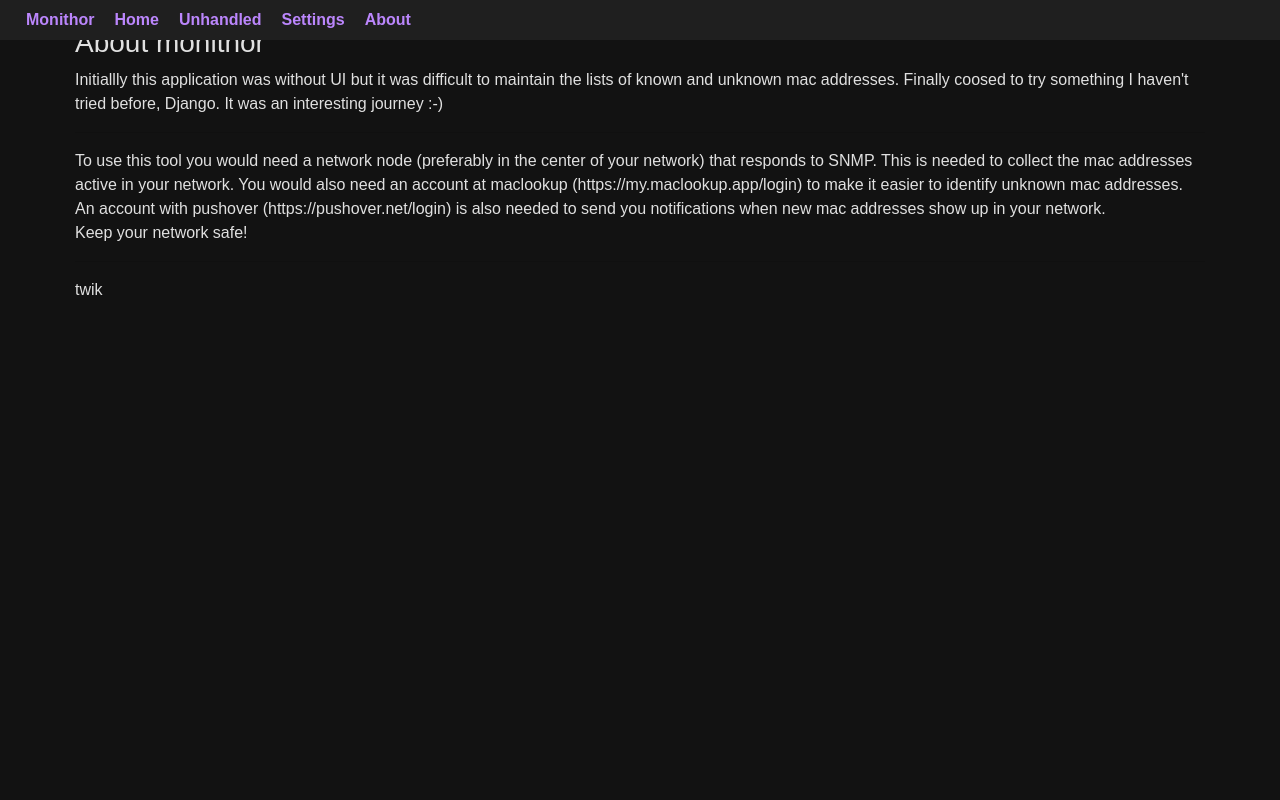
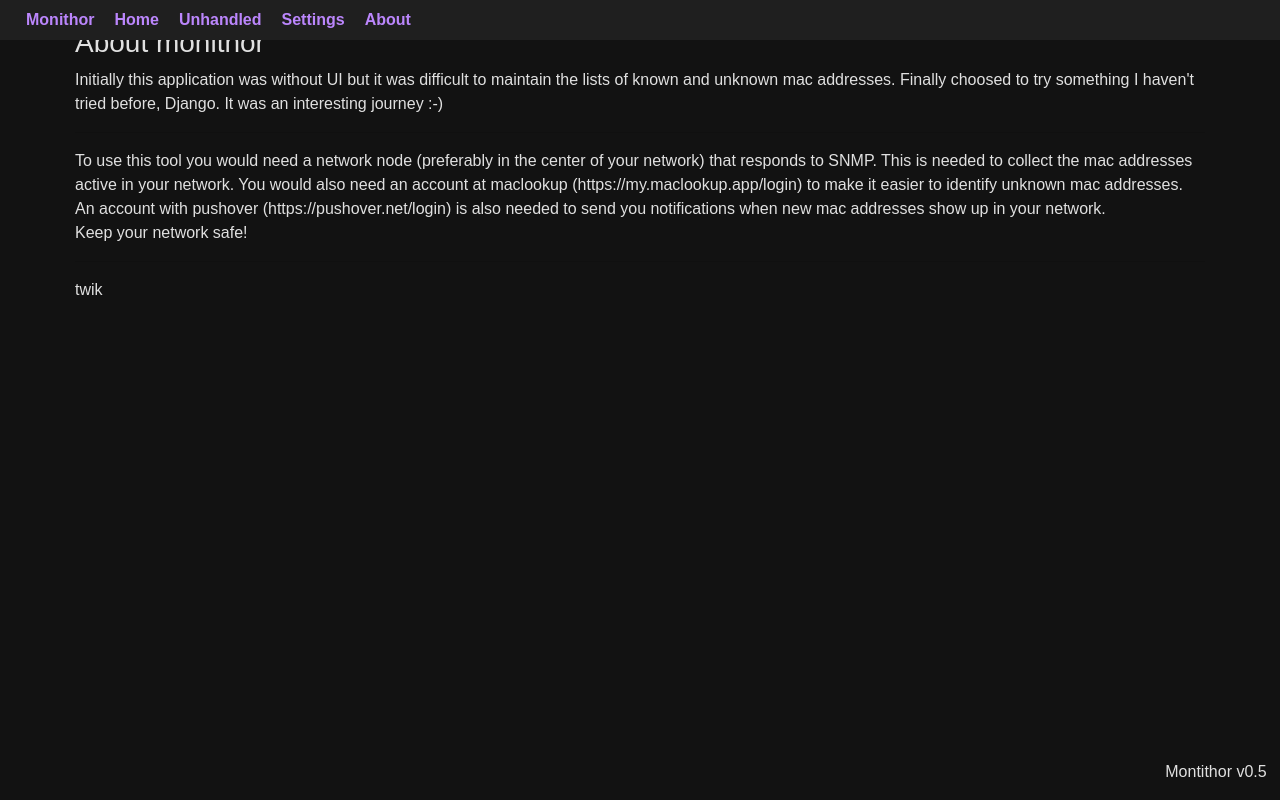
Before and after one commit to twik1/monithor, a Django app: page /monithor/about/ in a window 1280 px wide. Run offline with Django 5.2, Linux system fonts and the light colour scheme; some libraries are stand-ins or nearby versions.

Commit message:
Add version footer

```diff
--- a/monithor/templates/about.html
+++ b/monithor/templates/about.html
@@ -3,8 +3,8 @@
 {% block content %}
     <h3>About monithor</h3>
 <div class="text-wrap">
-Initiallly this application was without UI but it was difficult to maintain the lists of known and unknown mac addresses.
-Finally coosed to try  something I haven't tried before, Django.
+Initially this application was without UI but it was difficult to maintain the lists of known and unknown mac addresses.
+Finally choosed to try  something I haven't tried before, Django.
 It was an interesting journey :-)
     <hr>
 To use this tool you would need a network node (preferably in the center of your network) that responds to SNMP.
--- a/monithor/templates/base.html
+++ b/monithor/templates/base.html
@@ -82,5 +82,10 @@
       });
     });
 </script>
-<body>
+</body>
+<footer class="fixed-bottom">
+    <div class="text-right">
+        <p>Montithor v0.5&nbsp&nbsp&nbsp</p>
+    </div>
+</footer>
 </html>
```
